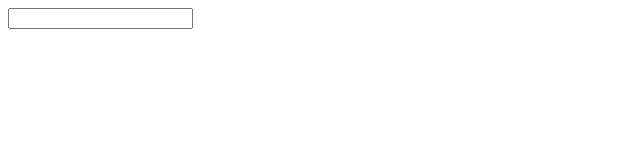
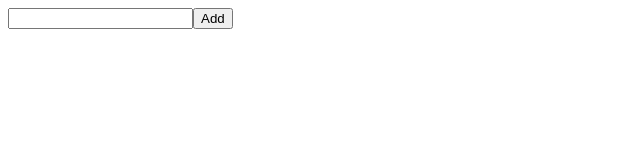
Before and after one commit to kohtetshine/atomatic-todolist-react, a React (Create React App) app: page / in a window 1280 px wide. Shown: the top 160 px of the page, without its empty margins (0-640 px from the left). Built offline with nearby package versions, Linux system fonts and the light colour scheme.

Commit message:
[atoms] createAddButton

```diff
--- a/src/App.js
+++ b/src/App.js
@@ -1,9 +1,11 @@
+import AddButton from "./components/atoms/AddButton";
 import InputField from "./components/atoms/InputField";
 
 function App() {
   return (
     <div className="App">
       <InputField label="Name" type="text" name="name" value="" onChange={() => { }} />
+      <AddButton onClick={() => { }} />
     </div>
   );
 }
--- /dev/null
+++ b/src/components/atoms/AddButton.js
@@ -0,0 +1,12 @@
+import React from 'react';
+
+const AddButton = ({ onClick }) => (
+    <button
+        onClick={onClick}
+        className="bg-blue-500 text-white px-4 py-2 rounded hover:bg-blue-600"
+    >
+        Add
+    </button>
+);
+
+export default AddButton;
```
